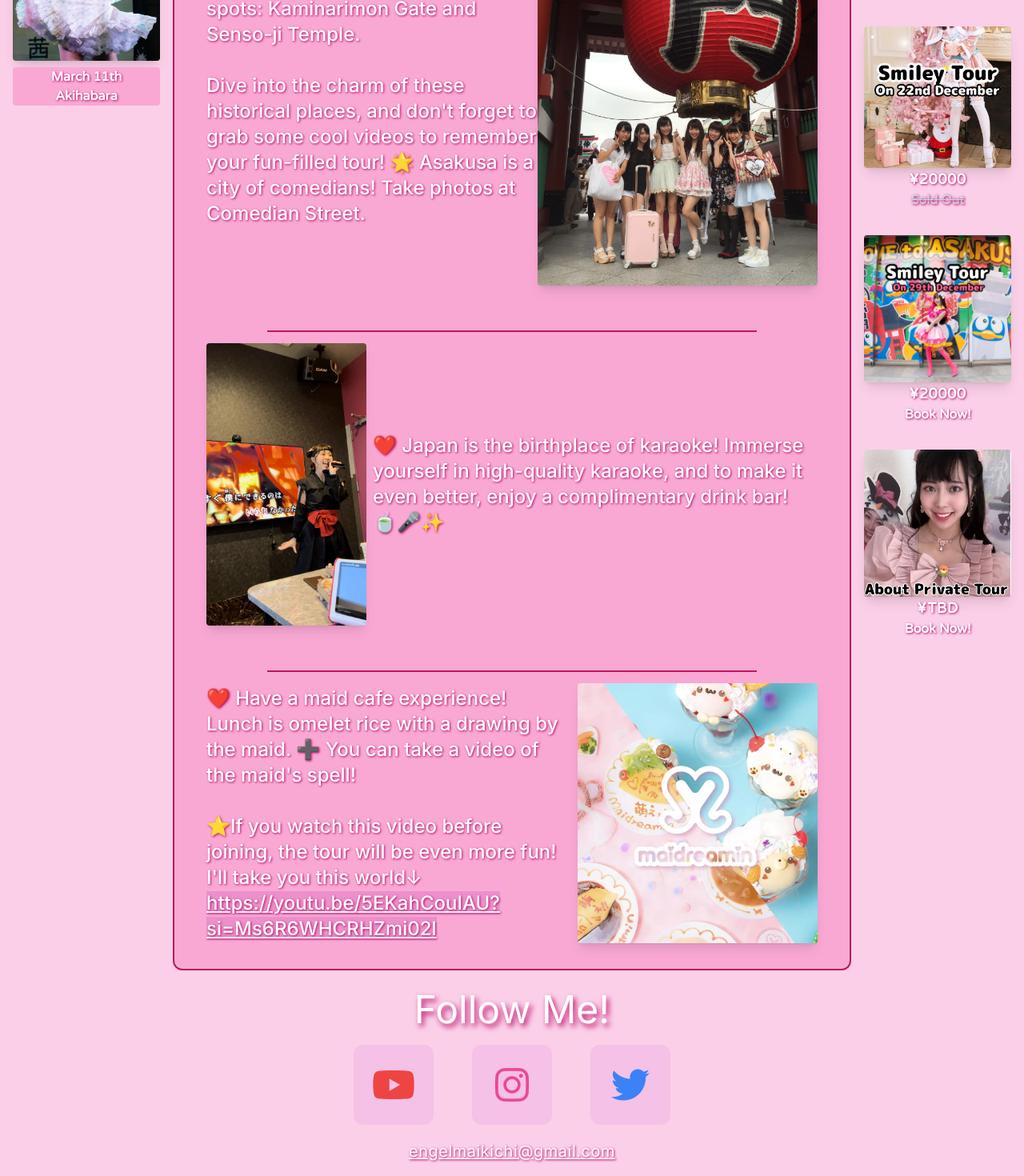
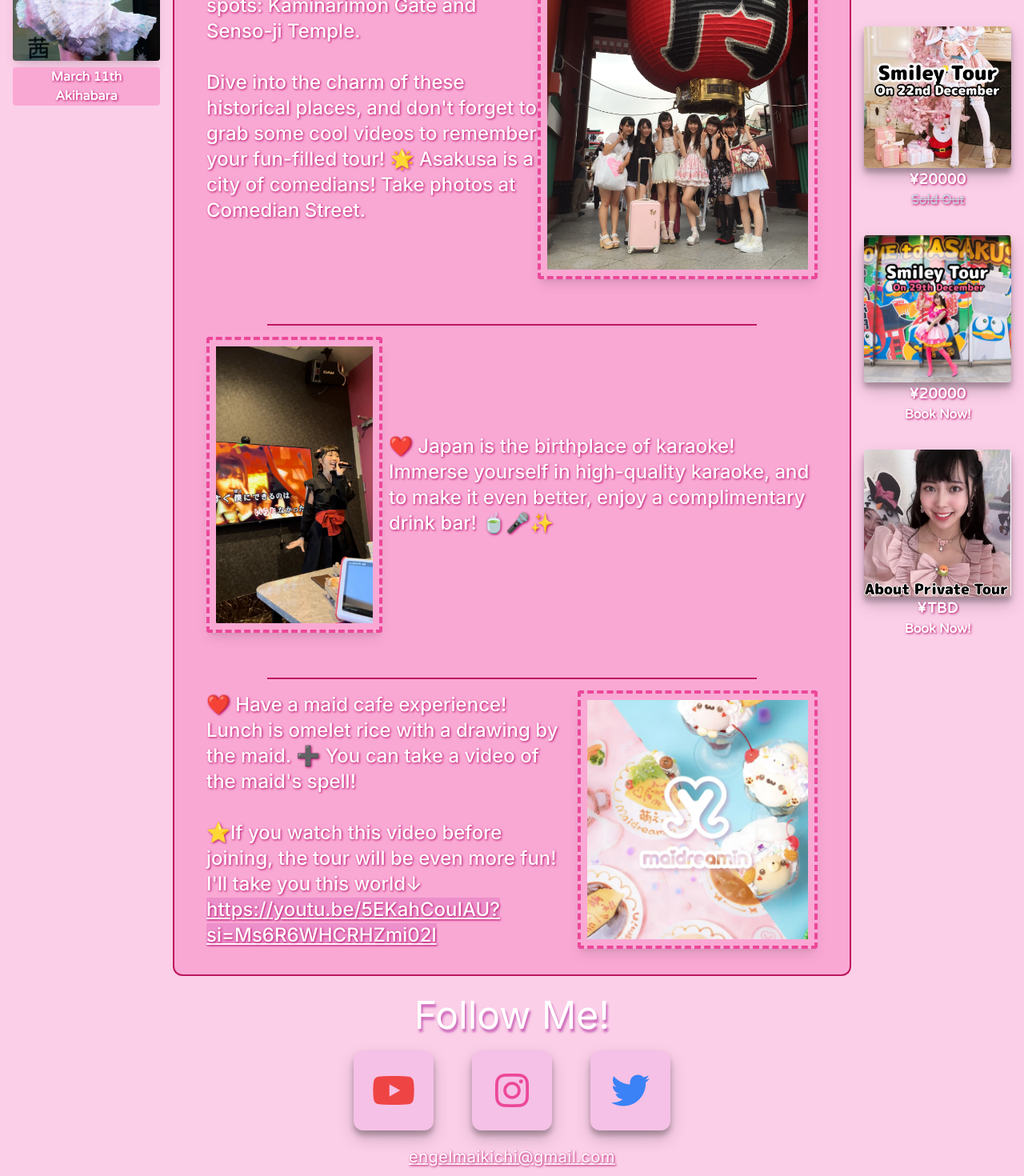
Before and after one commit to brandonrainey/smiley-tours, a Next.js app: page / in a window 1280 px wide. Shown: the part 840-2310 px from the top of the page at 80% size. Built offline with nearby package versions, Linux system fonts and the light colour scheme.

Commit message:
added some new shadows/borders

```diff
--- a/app/globals.css
+++ b/app/globals.css
@@ -4,6 +4,12 @@
 @tailwind base;
 @tailwind components;
 @tailwind utilities;
+
+/* make css variable for a color */
+
+.box{
+
+}
 
 html {
   height: 100%;
@@ -43,3 +49,32 @@ body {
   width: 80%;
   border-top: 2px solid rgb(190 24 93);
 }
+
+.border-corner::before, .border-corner::after {
+  content: "";
+  position: absolute;
+  border: solid 2px; /* Adjust border size and style as needed */
+  border-color: #7b0d63; /* Adjust border color as needed */
+}
+
+.border-corner::before {
+  border-bottom-color: transparent;
+  border-right-color: transparent;
+  top: 0;
+  left: 0;
+}
+
+.border-corner::after {
+  border-top-color: transparent;
+  border-left-color: transparent;
+  bottom: 0;
+  right: 0;
+}
+
+.newShadow {
+  box-shadow: rgba(0, 0, 0, 0.19) 0px 10px 20px, rgba(0, 0, 0, 0.23) 0px 6px 6px;
+}
+
+.textShadow3 {
+  text-shadow: 2px 4px 3px rgba(169, 24, 152, 0.59);
+}
--- a/components/Footer.tsx
+++ b/components/Footer.tsx
@@ -24,24 +24,24 @@ export default function Footer({ windowWidth }: FooterProps) {
         windowWidth < 1100 ? 'short-border' : ''
       } `}
     >
-      <h1 className="text-5xl text-white textShadow2 pt-4">Follow Me!</h1>
+      <h1 className="text-5xl text-white textShadow3 pt-4">Follow Me!</h1>
       <div className="flex sm:gap-12 gap-8">
         <a
           href="https://www.youtube.com/@smileytime"
-          className="sm:w-[100px] w-[80px] sm:h-[100px] h-[80px] flex justify-center items-center bg-[#cb67dc23] rounded-xl "
+          className="sm:w-[100px] w-[80px] sm:h-[100px] h-[80px] flex justify-center items-center bg-[#cb67dc23] rounded-xl newShadow"
         >
           <i className="fab fa-youtube sm:fa-5x fa-3x text-red-500 hover:scale-110 duration-150"></i>
         </a>
 
         <a
           href="https://www.instagram.com/mairie0828/"
-          className="sm:w-[100px] w-[80px] sm:h-[100px] h-[80px] flex justify-center items-center bg-[#cb67dc23] rounded-xl"
+          className="sm:w-[100px] w-[80px] sm:h-[100px] h-[80px] flex justify-center items-center bg-[#cb67dc23] rounded-xl newShadow"
         >
           <i className="fab fa-instagram sm:fa-5x fa-3x text-pink-500 hover:scale-110 duration-150"></i>
         </a>
         <a
           href="https://twitter.com/mairie0828"
-          className="sm:w-[100px] w-[80px] sm:h-[100px] h-[80px] flex justify-center items-center bg-[#cb67dc23] rounded-xl"
+          className="sm:w-[100px] w-[80px] sm:h-[100px] h-[80px] flex justify-center items-center bg-[#cb67dc23] rounded-xl newShadow"
         >
           <i className="fab fa-twitter sm:fa-5x fa-3x text-blue-500 hover:scale-110 duration-150"></i>
         </a>
--- a/components/MainContent.tsx
+++ b/components/MainContent.tsx
@@ -19,7 +19,7 @@ export default function MainContent() {
             alt="akiba image"
             width={400}
             height={500}
-            className="mr-auto rounded shadow-lg"
+            className="mr-auto rounded shadow-lg  border-dashed border-4 border-pink-500 p-2"
           />
           <p className="text-white text-2xl textShadow font-medium my-auto">
             ❤️ Let&apos;s stroll through the vibrant streets of Akihabara, and
@@ -49,7 +49,7 @@ export default function MainContent() {
               alt="asakusa image"
               width={350}
               height={300}
-              className="rounded shadow-lg ml-auto"
+              className="rounded shadow-lg ml-auto border-dashed border-4 border-pink-500 p-2"
             />
           </div>
         </div>
@@ -57,10 +57,10 @@ export default function MainContent() {
         <div className="flex py-4 short-border max-w-[1000px]">
           <Image
             src="/karaoke.jpg"
-            width={200}
+            width={220}
             height={500}
             alt="karaoke image"
-            className="rounded shadow-lg mr-auto"
+            className="rounded shadow-lg mr-auto border-dashed border-4 border-pink-500 p-2"
           />
           <p className="text-white text-2xl textShadow font-medium p-2 my-auto">
             ❤️ Japan is the birthplace of karaoke! Immerse yourself in
@@ -91,7 +91,7 @@ export default function MainContent() {
             alt="maid image"
             width={300}
             height={500}
-            className="mr-auto rounded shadow-lg"
+            className="mr-auto rounded shadow-lg border-dashed border-4 border-pink-500 p-2"
           />
         </div>
       </div>
--- a/components/MobileMainContent.tsx
+++ b/components/MobileMainContent.tsx
@@ -19,7 +19,7 @@ export default function MainContent() {
             alt="akiba image"
             width={400}
             height={500}
-            className="mx-auto rounded shadow-lg"
+            className="mx-auto rounded shadow-lg border-dashed border-4 border-pink-500 p-2"
           />
           <p className="text-white text-xl textShadow font-medium">
             ❤️ Let&apos;s stroll through the vibrant streets of Akihabara, and
@@ -36,7 +36,7 @@ export default function MainContent() {
               alt="asakusa image"
               width={350}
               height={300}
-              className="rounded shadow-lg mx-auto"
+              className="rounded shadow-lg mx-auto border-dashed border-4 border-pink-500 p-2"
             />
             <p className="text-white text-xl textShadow font-medium my-auto pt-2">
               ❤️ Discover the story behind Asakusa through two must-visit spots:
@@ -55,7 +55,7 @@ export default function MainContent() {
               width={200}
               height={500}
               alt="karaoke image"
-              className="rounded shadow-lg mr-auto"
+              className="rounded shadow-lg mr-auto border-dashed border-4 border-pink-500 p-2"
             />
             <p className="text-white text-xl textShadow font-medium p-2 my-auto">
               ❤️ Japan is the birthplace of karaoke! Immerse yourself in
@@ -71,7 +71,7 @@ export default function MainContent() {
             alt="maid image"
             width={300}
             height={500}
-            className="mx-auto rounded shadow-lg"
+            className="mx-auto rounded shadow-lg border-dashed border-4 border-pink-500 p-2"
           />
           <p className="text-white text-xl textShadow font-medium">
             ❤️ Have a maid cafe experience! Lunch is omelet rice with a drawing
--- a/components/MobileTourSidebar.tsx
+++ b/components/MobileTourSidebar.tsx
@@ -40,7 +40,7 @@ export default function TourSidebar({ tours }: TourSidebarProps) {
                 alt={tour.tourName}
                 width={200}
                 height={288}
-                className="rounded shadow-lg"
+                className="rounded newShadow"
               />
 
               <h2 className="font-bold text-white textShadowMobile2 tracking-wide text-lg">
--- a/components/TourSidebar.tsx
+++ b/components/TourSidebar.tsx
@@ -41,7 +41,7 @@ export default function TourSidebar({ tours }: TourSidebarProps) {
                 alt={tour.tourName}
                 width={288}
                 height={288}
-                className="rounded shadow-lg"
+                className="rounded newShadow"
               />
 
               <h2 className="font-bold text-white textShadow tracking-wide text-lg">
```
